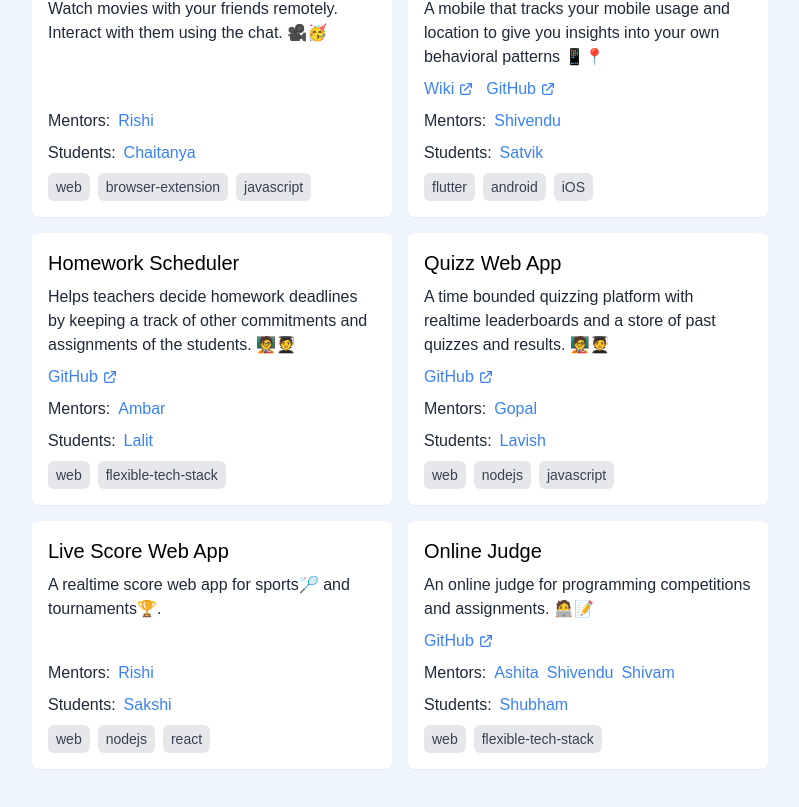
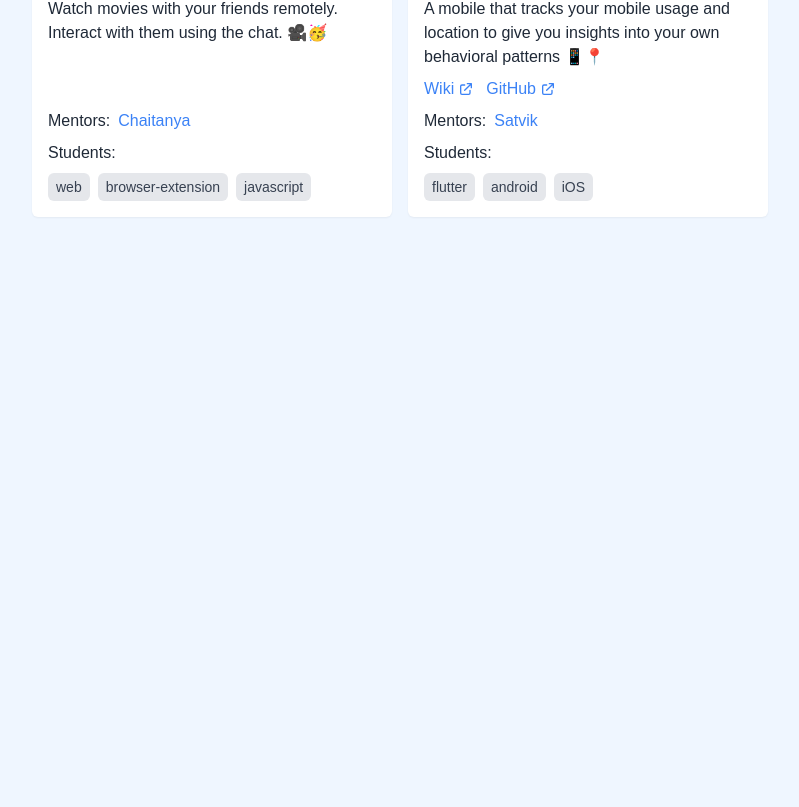
Before and after one commit to OpenLake/FOSS-Overflow, a Next.js app: page /projects in a window 1280 px wide. Shown: the part 1039-1846 px from the top of the page, without its empty margins (240-1039 px from the left). After the commit the page ends 1320 px from the top, so only its background shows below. Built offline with nearby package versions, Linux system fonts and the light colour scheme.

Commit message:
Updated the project mentors

```diff
--- a/content/projects.js
+++ b/content/projects.js
@@ -7,11 +7,9 @@ export const projectData = [
 		github: 'https://github.com/OpenLake/Activity-Tracker',
 		tags: ['browser-extension', 'javascript', 'nodejs'],
 		mentors: {
-			Shivendu: 'https://www.linkedin.com/in/kshivendu/',
-			Ambar: 'https://www.linkedin.com/in/ambar-mutha/',
+			Satvik: 'https://github.com/VickyMerzOwn/',
 		},
 		students: {
-			Sawan: 'https://github.com/kriptonian1',
 		},
 	},
 	{
@@ -22,8 +20,7 @@ export const projectData = [
 		github: 'https://github.com/OpenLake/Leaderboard-Pro',
 		tags: ['web', 'python', 'django'],
 		mentors: {
-			Shashwat: 'https://www.linkedin.com/in/shashwatjaiswal/',
-			Meghana: 'https://www.linkedin.com/in/meghana100/',
+			Harshith: 'https://github.com/Harshith-19/',
 		},
 		students: {
 		},
@@ -36,12 +33,9 @@ export const projectData = [
 		github: 'https://github.com/OpenLake/Knowlege-Sharing-Platform',
 		tags: ['react', 'python', 'django', 'mysql', 'aws'],
 		mentors: {
-			Ashutosh: 'https://www.linkedin.com/in/ashutosh-garg-931921183/',
-			Shivam: 'https://www.linkedin.com/in/express-hermes/',
+			Ananya: 'https://github.com/Ananyaiitbhilai',
 		},
 		students: {
-			Ashita: 'https://github.com/battuAshita',
-			Ananya: 'https://github.com/Ananyaiitbhilai',
 		},
 	},
 	{
@@ -52,11 +46,9 @@ export const projectData = [
 		github: 'https://github.com/OpenLake/Activity-Tracker',
 		tags: ['vscode-extension', 'web', 'javascript'],
 		mentors: {
-			Ambar: 'https://www.linkedin.com/in/ambar-mutha/',
-			Shikhar: 'https://github.com/shikharvashistha',
+			Satvik: 'https://github.com/VickyMerzOwn/',
 		},
 		students: {
-			Ayush: 'https://github.com/Aayushd18',
 		},
 	},
 	{
@@ -66,13 +58,9 @@ export const projectData = [
 		tags: ['android', 'kotlin'],
 		github: 'https://github.com/openlake/sampoorna',
 		mentors: {
-			Shashwat: 'https://www.linkedin.com/in/shashwatjaiswal/',
-			Akshat: 'https://www.linkedin.com/in/akshaaatt',
-			Sunit: 'https://www.linkedin.com/in/sunit-roy/',
+			Ashutosh: 'https://github.com/yellowHatpro',
 		},
 		students: {
-			Ashutosh: 'https://github.com/yellowHatpro',
-			Aastha: 'https://github.com/aastha01chauhan',
 		},
 	},
 	{
@@ -81,10 +69,9 @@ export const projectData = [
 			'Upload group photos, arrange them by faces using ML and share them with ease. 🤳🤖',
 		tags: ['web', 'ml', 'django'],
 		mentors: {
-			Shivendu: 'https://www.linkedin.com/in/kshivendu/',
+			Aneesh: 'https://github.com/Aneesh02',
 		},
 		students: {
-			Aneesh: 'https://github.com/Aneesh02',
 		},
 	},
 	{
@@ -93,10 +80,9 @@ export const projectData = [
 			'Watch movies with your friends remotely. Interact with them using the chat. 🎥🥳',
 		tags: ['web', 'browser-extension', 'javascript'],
 		mentors: {
-			Rishi: 'https://www.linkedin.com/in/thefierycoder/',
+			Chaitanya: 'https://github.com/chaitanyabisht/',
 		},
 		students: {
-			Chaitanya: 'https://github.com/chaitanyabisht/',
 		},
 	},
 	{
@@ -107,62 +93,61 @@ export const projectData = [
 		github: 'https://github.com/OpenLake/Activity-Tracker',
 		tags: ['flutter', 'android', 'iOS'],
 		mentors: {
-			Shivendu: 'https://www.linkedin.com/in/kshivendu/',
+			Satvik: 'https://github.com/VickyMerzOwn',
 		},
 		students: {
-			Satvik: 'https://github.com/VickyMerzOwn',
 		},
 	},
-	{
-		title: 'Homework Scheduler',
-		description:
-			'Helps teachers decide homework deadlines by keeping a track of other commitments and assignments of the students. 🧑‍🏫🧑‍🎓',
-		tags: ['web', 'flexible-tech-stack'],
-		github: 'https://github.com/openlake/homework-scheduler',
-		mentors: {
-			Ambar: 'https://www.linkedin.com/in/ambar-mutha/',
-		},
-		students: {
-			Lalit: 'https://github.com/Lalit3716',
-		},
-	},
-	{
-		title: 'Quizz Web App',
-		description:
-			'A time bounded quizzing platform with realtime leaderboards and a store of past quizzes and results. 🧑‍🏫🧑‍🎓',
-		tags: ['web', 'nodejs', 'javascript'],
-		github: 'https://github.com/OpenLake/quiz-app',
-		mentors: {
-			Gopal: 'https://www.linkedin.com/in/gopal-ramesh-dahale-7a3087198/',
-		},
-		students: {
-			Lavish: 'https://github.com/lavish123409',
-		},
-	},
-	{
-		title: 'Live Score Web App',
-		description: 'A realtime score web app for sports🏸 and tournaments🏆.',
-		tags: ['web', 'nodejs', 'react'],
-		mentors: {
-			Rishi: 'https://www.linkedin.com/in/thefierycoder/',
-		},
-		students: {
-			Sakshi: 'https://github.com/Sakshisaraswat23',
-		},
-	},
-	{
-		title: 'Online Judge',
-		description:
-			'An online judge for programming competitions and assignments. 🧑‍💻📝',
-		tags: ['web', 'flexible-tech-stack'],
-		github: 'https://github.com/OpenLake/online-judge',
-		mentors: {
-			Ashita: 'https://www.linkedin.com/in/battu-ashita-321199206/',
-			Shivendu: 'https://www.linkedin.com/in/kshivendu/',
-			Shivam: 'https://www.linkedin.com/in/express-hermes/',
-		},
-		students: {
-			Shubham: 'https://github.com/22shubh22/',
-		},
-	},
+	// {
+	// 	title: 'Homework Scheduler',
+	// 	description:
+	// 		'Helps teachers decide homework deadlines by keeping a track of other commitments and assignments of the students. 🧑‍🏫🧑‍🎓',
+	// 	tags: ['web', 'flexible-tech-stack'],
+	// 	github: 'https://github.com/openlake/homework-scheduler',
+	// 	mentors: {
+	// 		Ambar: 'https://www.linkedin.com/in/ambar-mutha/',
+	// 	},
+	// 	students: {
+	// 		Lalit: 'https://github.com/Lalit3716',
+	// 	},
+	// },
+	// {
+	// 	title: 'Quizz Web App',
+	// 	description:
+	// 		'A time bounded quizzing platform with realtime leaderboards and a store of past quizzes and results. 🧑‍🏫🧑‍🎓',
+	// 	tags: ['web', 'nodejs', 'javascript'],
+	// 	github: 'https://github.com/OpenLake/quiz-app',
+	// 	mentors: {
+	// 		Gopal: 'https://www.linkedin.com/in/gopal-ramesh-dahale-7a3087198/',
+	// 	},
+	// 	students: {
+	// 		Lavish: 'https://github.com/lavish123409',
+	// 	},
+	// },
+	// {
+	// 	title: 'Live Score Web App',
+	// 	description: 'A realtime score web app for sports🏸 and tournaments🏆.',
+	// 	tags: ['web', 'nodejs', 'react'],
+	// 	mentors: {
+	// 		Rishi: 'https://www.linkedin.com/in/thefierycoder/',
+	// 	},
+	// 	students: {
+	// 		Sakshi: 'https://github.com/Sakshisaraswat23',
+	// 	},
+	// },
+	// {
+	// 	title: 'Online Judge',
+	// 	description:
+	// 		'An online judge for programming competitions and assignments. 🧑‍💻📝',
+	// 	tags: ['web', 'flexible-tech-stack'],
+	// 	github: 'https://github.com/OpenLake/online-judge',
+	// 	mentors: {
+	// 		Ashita: 'https://www.linkedin.com/in/battu-ashita-321199206/',
+	// 		Shivendu: 'https://www.linkedin.com/in/kshivendu/',
+	// 		Shivam: 'https://www.linkedin.com/in/express-hermes/',
+	// 	},
+	// 	students: {
+	// 		Shubham: 'https://github.com/22shubh22/',
+	// 	},
+	// },
 ];
```
Also changed, not shown: 2 other files (tests, documents, lock files or other folders).
